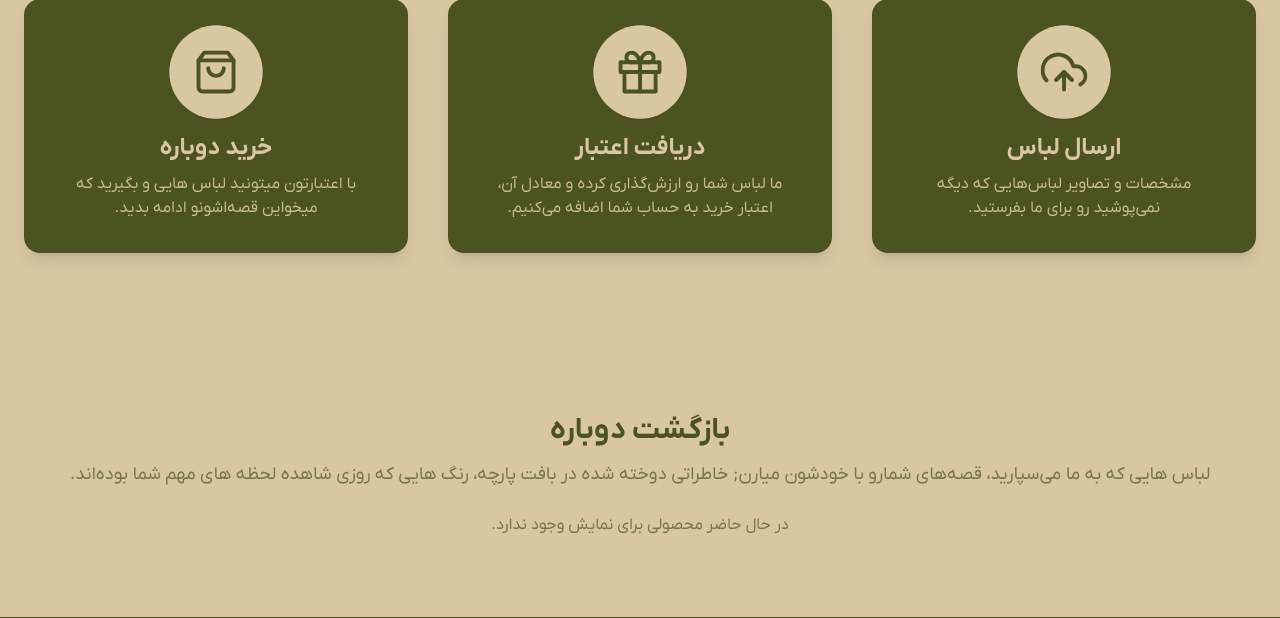
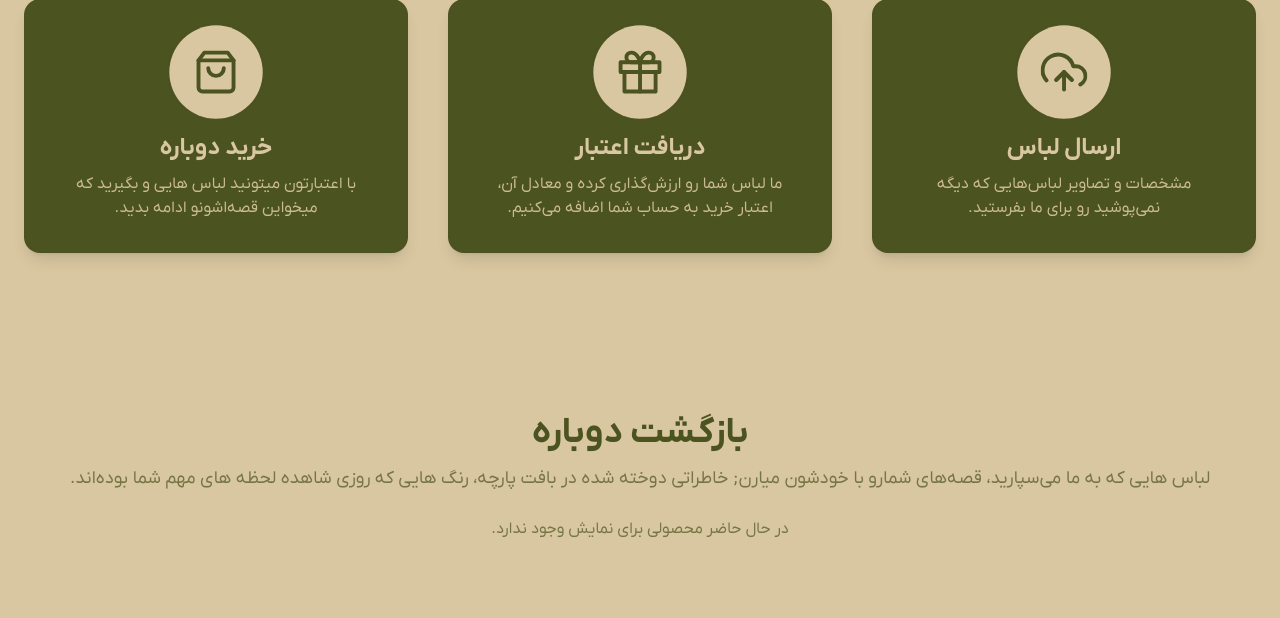
Before and after one commit to hirbodprime/dobare, a Django app: page / in a window 1280 px wide. Shown: the part 957-1575 px from the top of the page. Run offline with Django 5.2, Linux system fonts and the light colour scheme; data that the repository does not hold is empty; some libraries are stand-ins or nearby versions; some web fonts are replaced.

Commit message:
text update 2.0

```diff
--- a/templates/index.html
+++ b/templates/index.html
@@ -338,9 +338,10 @@ tailwind.config = {
 <section id="products" class="py-16 md:py-20 animated-section">
   <div class="container mx-auto px-6">
 <div class="text-center mb-6">
-  <h3 class="text-2xl sm:text-3xl font-bold text-brand-dark">بازگشت دوباره</h3>
+  <h3 class="text-4xl font-bold text-brand-dark">بازگشت دوباره</h3>
   <p class="mt-3 text-lg text-brand-primary/70">
-    لباس هایی که به ما می‌سپارید، قصه‌های شمارو با خودشون میارن; خاطراتی دوخته شده در بافت پارچه، رنگ هایی که روزی شاهده لحظه های مهم شما بوده‌اند.
+    لباس هایی که به ما می‌سپارید، قصه‌های شمارو با خودشون میارن;
+    خاطراتی دوخته شده در بافت پارچه، رنگ هایی که روزی شاهده لحظه های مهم شما بوده‌اند.
   </p>
 </div>
 
```
